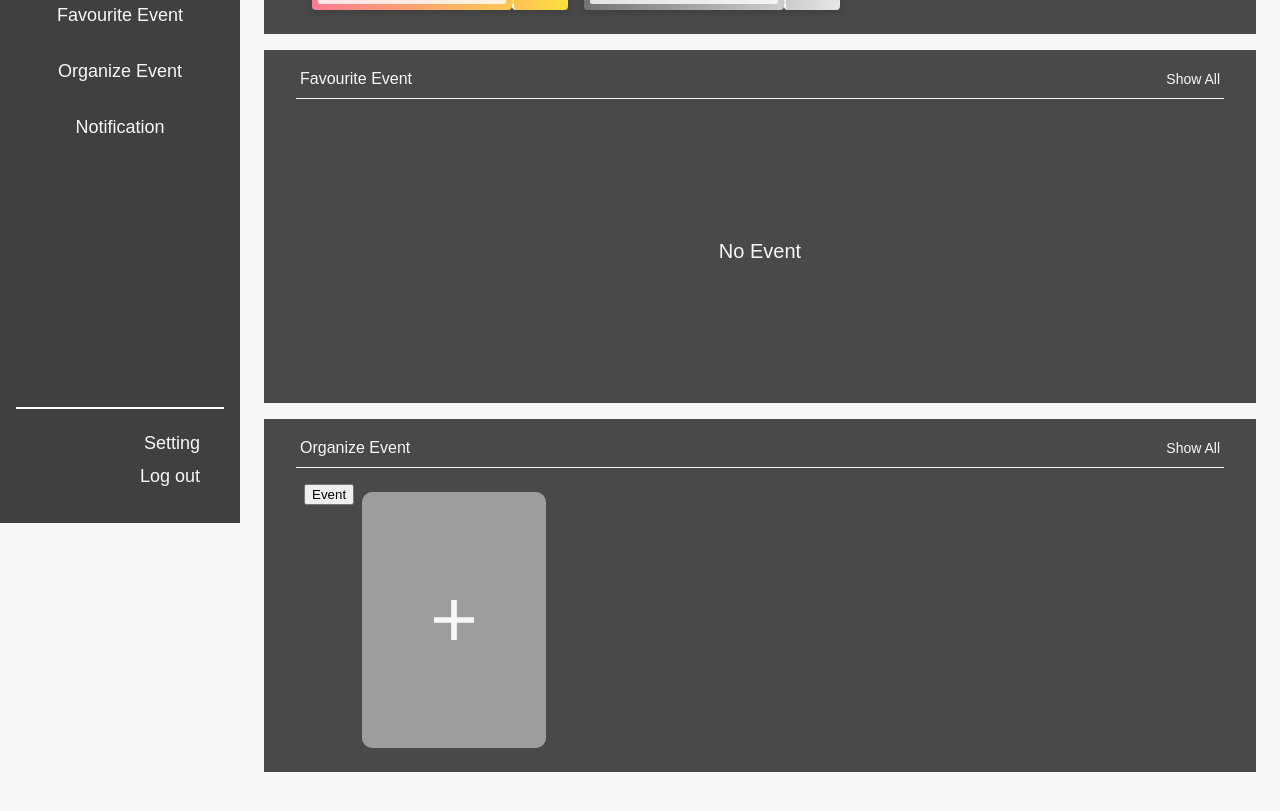
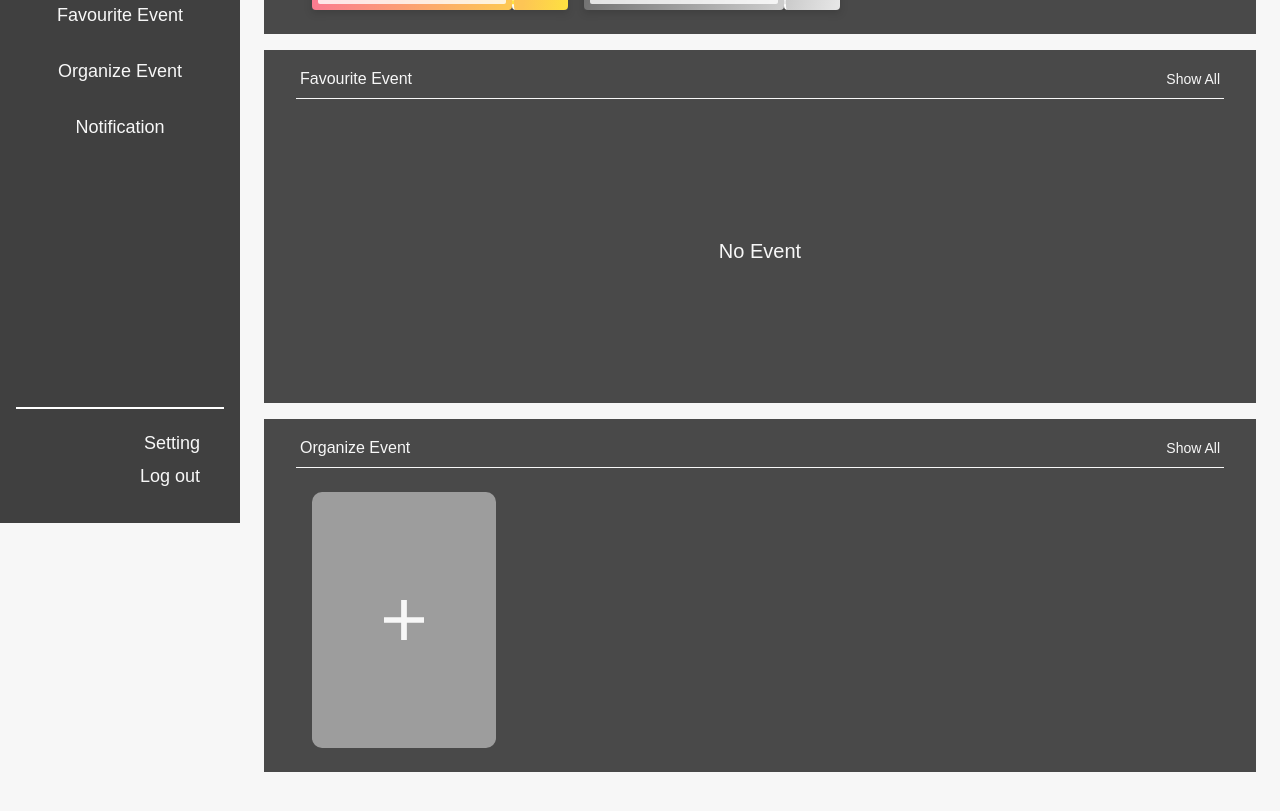
Before and after one commit to ppipee/levent, a React (Create React App) app: page /dashboard in a window 1280 px wide. Shown: the part 277-1088 px from the top of the page. Built offline with nearby package versions, Linux system fonts and the light colour scheme.

Commit message:
del: rm create event button (mockup)

```diff
--- a/src/pages/Dashboard/index.tsx
+++ b/src/pages/Dashboard/index.tsx
@@ -47,9 +47,9 @@
 			</EventBoard>
 			<EventBoard name="favourite" showall="/dashboard/favourite"></EventBoard>
 			<EventBoard name="organize" showall="/dashboard/organize">
-				<Link to="/dashboard/organize/e1">
+				{/* <Link to="/dashboard/organize/e1">
 					<button>Event</button>
-				</Link>
+				</Link> */}
 				<CreateCard handleOpen={handleOpen} />
 			</EventBoard>
 			{state.show && <Stepper />}
```
